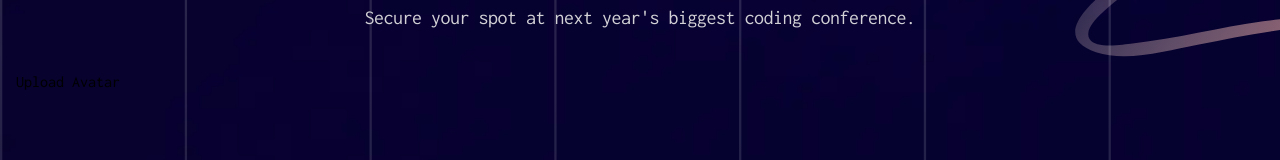
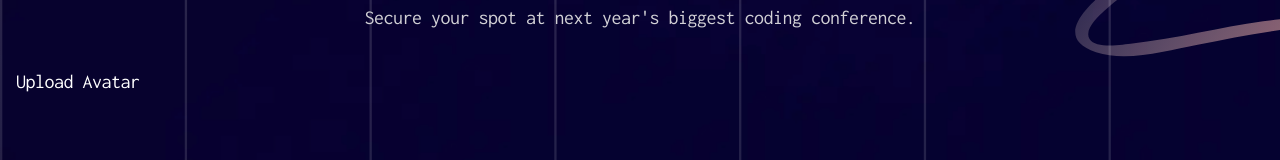
Before and after one commit to VenusY/frontend-mentor-conference-ticket-generator, a React app: page / in a window 1280 px wide. Shown: the part 142-302 px from the top of the page. Built offline with nearby package versions, Linux system fonts and the light colour scheme.

Commit message:
Link Form.scss in Form.jsx

```diff
--- a/src/components/Form.jsx
+++ b/src/components/Form.jsx
@@ -1,7 +1,11 @@
+import '../styles/scss/Form.scss';
+
 export default function Form() {
   return (
     <form className='form'>
-      <h2 className='avatar-upload__heading'>Upload Avatar</h2>
+      <label htmlFor='avatar-upload' className='form__label'>
+        Upload Avatar
+      </label>
 
       <label htmlFor='avatar-upload' className='avatar-upload__label'>
         <span className='avatar-upload__image-container'>
```
